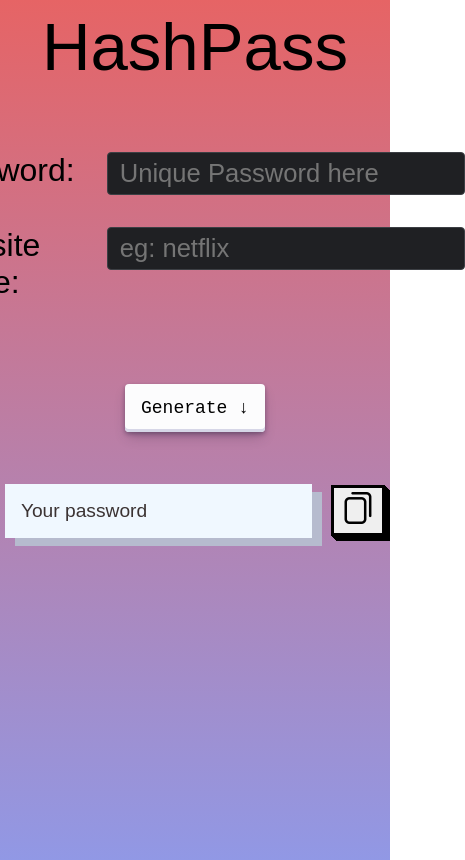
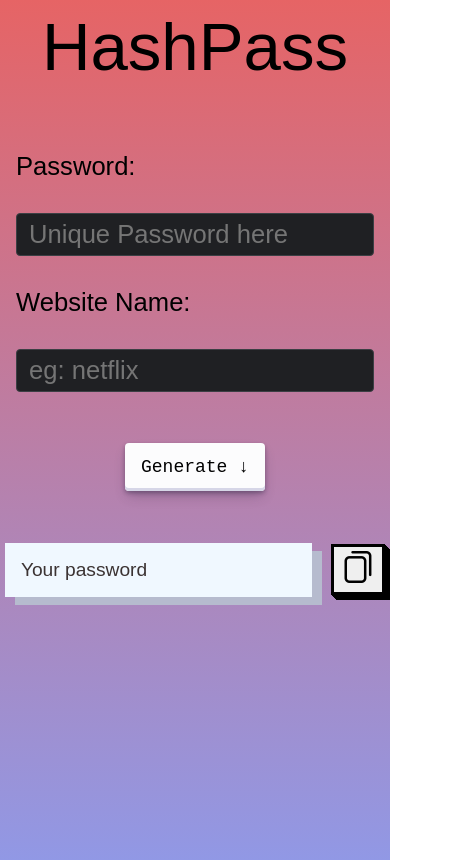
Before and after one commit to BharathC050903/HashPass, a plain HTML site: page index.html in a window 390 px wide. Shown: the whole page, 465 px wide, since content can reach past the window. Drawn offline with Linux system fonts and the light colour scheme; a web font is replaced by a local one.

Commit message:
added media queries

```diff
--- a/styles.css
+++ b/styles.css
@@ -24,12 +24,21 @@ body {
 
 .passwordWebsiteContainer {
   font-family: "Recursive", sans-serif;
-  font-size: 2rem;
+  font-size: 2rem; /* Default font size */
   display: grid;
-  grid-template-columns: 1fr 1fr;
-  grid-template-rows: auto auto auto; /* Change grid rows to auto for dynamic content */
+  grid-template-columns: 1fr 1fr; /* 1 column */
+  grid-template-rows: 1fr 1fr; /* 4 rows */
   gap: 2rem;
   position: relative; /* Add position relative to parent container */
+}
+
+@media (max-width: 768px) {
+  /* Adjust max-width as needed for phone screens */
+  .passwordWebsiteContainer {
+    font-size: 1.6rem; /* Decrease font size for smaller screens */
+    grid-template-columns: 1fr; /* 1 column */
+    grid-template-rows: auto auto auto auto; /* 4 rows */
+  }
 }
 
 .validation-warning {
```
